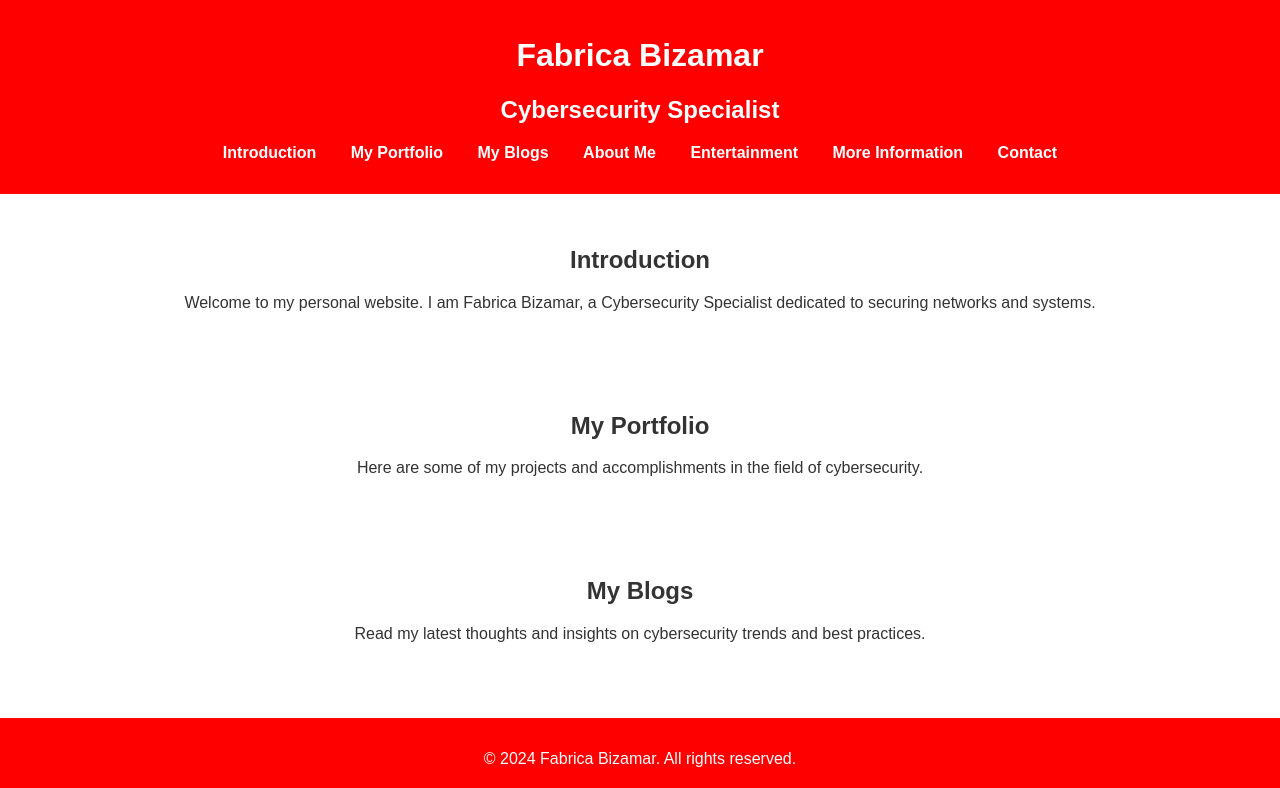
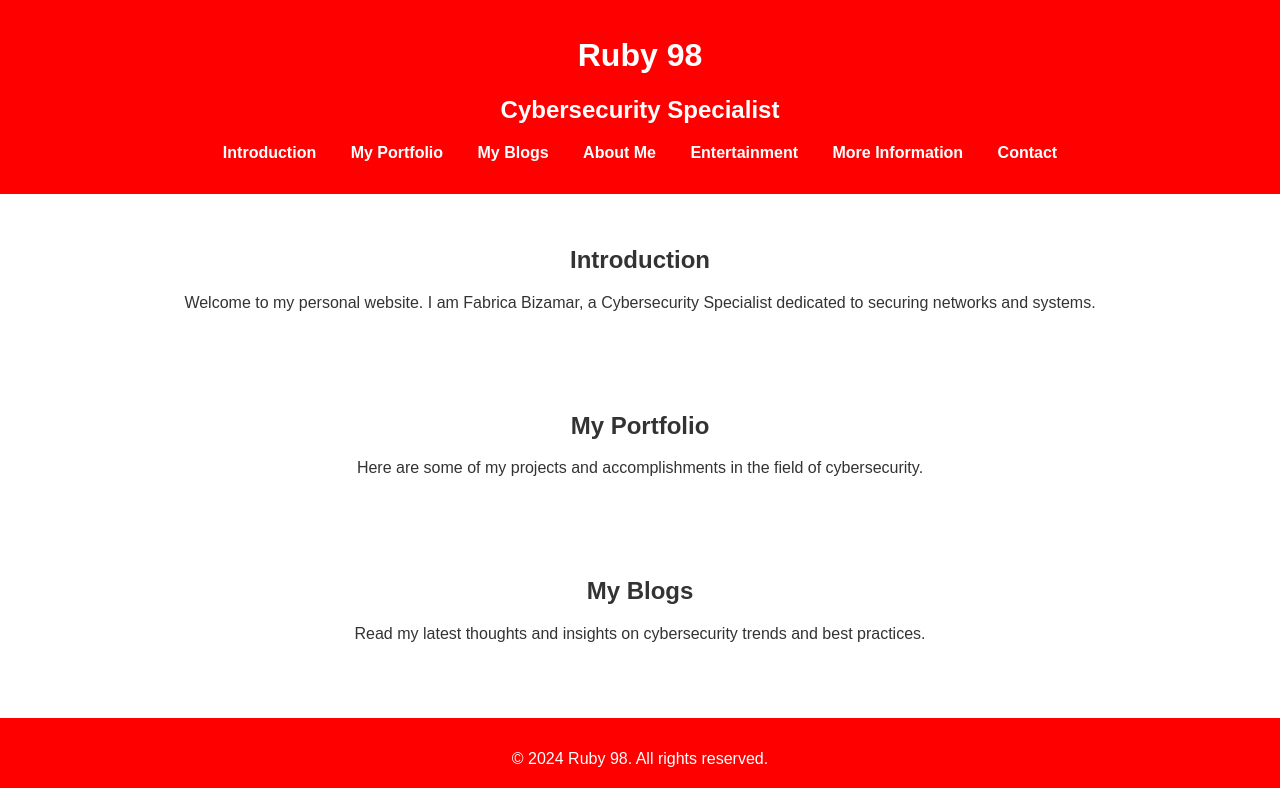
Before and after one commit to chrisnam98/311998, a plain HTML site: page index.html in a window 1280 px wide. Shown: the top 788 px of the page. Drawn offline with Linux system fonts and the light colour scheme.

Commit message:
Update index.html

```diff
--- a/index.html
+++ b/index.html
@@ -3,7 +3,7 @@
 <head>
     <meta charset="UTF-8">
     <meta name="viewport" content="width=device-width, initial-scale=1.0">
-    <title>Fabrica Bizamar - Cybersecurity Specialist</title>
+    <title>Ruby 98 - Cybersecurity Specialist</title>
     <style>
         body {
             font-family: 'Nunito', sans-serif;
@@ -52,7 +52,7 @@
 </head>
 <body>
     <header>
-        <h1>Fabrica Bizamar</h1>
+        <h1>Ruby 98</h1>
         <h2>Cybersecurity Specialist</h2>
         <nav>
             <ul>
@@ -104,7 +104,7 @@
     </section>
 
     <footer>
-        <p>&copy; 2024 Fabrica Bizamar. All rights reserved.</p>
+        <p>&copy; 2024 Ruby 98. All rights reserved.</p>
     </footer>
 </body>
 </html>
```
